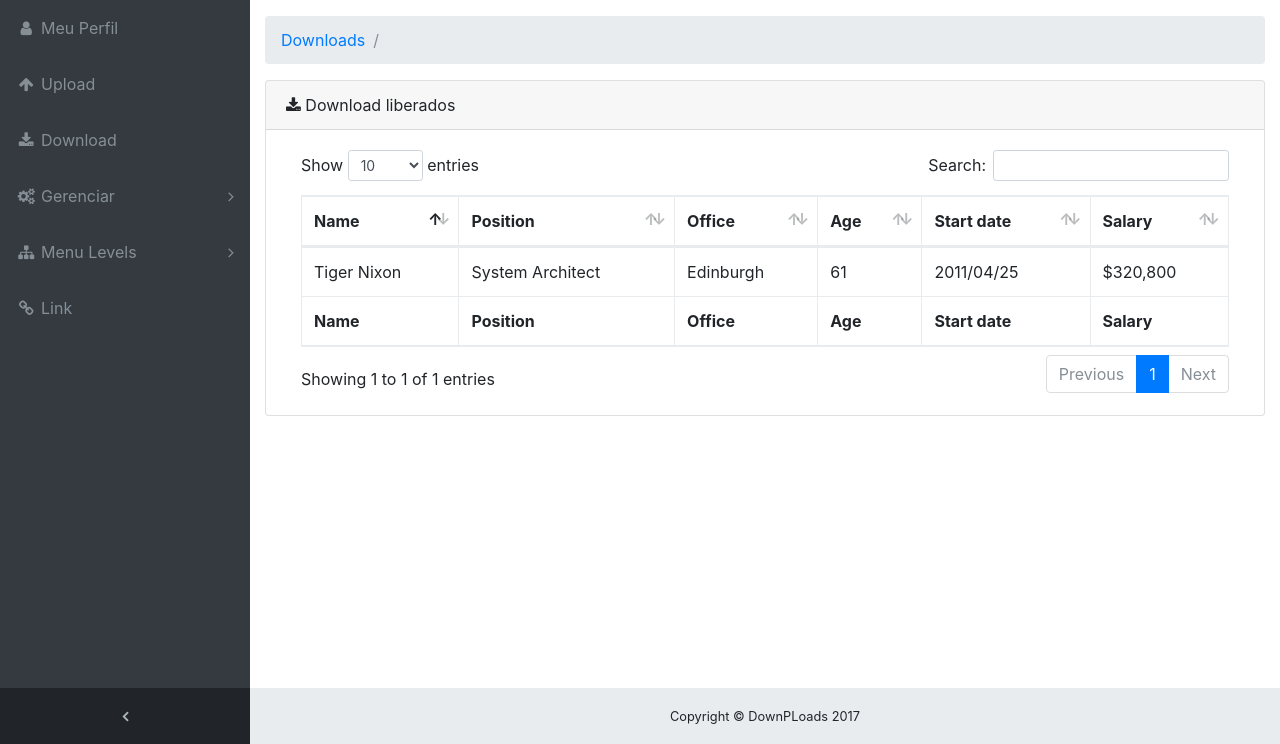
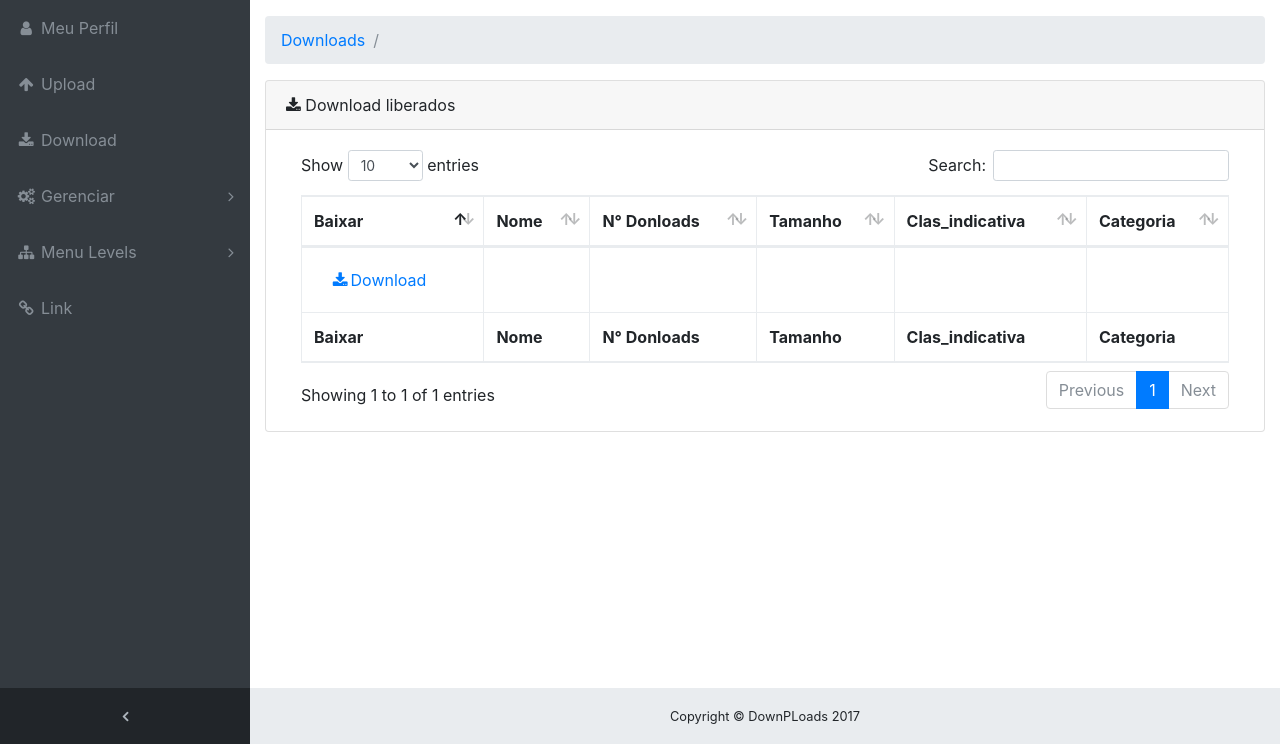
Before and after one commit to Rudinilly/DownPLoads, a PHP site: page /tables.php in a window 1280 px wide. Shown: the part 56-800 px from the top of the page. Run offline with PHP 8.4, Linux system fonts and the light colour scheme; the visitor is signed in with stand-in values (Sample User, id 1); tables that the repository leaves empty or names only in its code hold one stand-in row (values such as "Sample post"); data that the repository does not hold is empty.

Commit message:
Andrey: Página de Download; Mostrar os arquivos que estâo disponíveis para o usuário baixar e deixar deixar a página funcional,ou seja, que o usuário consiga fazer os downloads.

```diff
--- a/Parte2/tables.php
+++ b/Parte2/tables.php
@@ -1,4 +1,5 @@
 <?php
+require 'conexao.php';
 session_start();
 if (isset($_SESSION['usuario'])) {
 	$logado = $_SESSION['usuario'];
@@ -8,6 +9,15 @@ if (isset($_SESSION['usuario'])) {
 if (isset($_GET['sair'])) {
 	unset($_SESSION['usuario']);
 	header("location:login.html");
+}
+$sql = "SELECT*FROM usuarios";
+$query = mysqli_query($con, $sql);
+while ($u = mysqli_fetch_assoc($query)){
+    $usu = $u['Email_usu'];
+    if($logado == $usu){
+        $idade = $u['Idade_usu'];
+    }
+
 }
 ?>
 <!DOCTYPE html>
@@ -143,33 +153,42 @@ if (isset($_GET['sair'])) {
             <table class="table table-bordered" id="dataTable" width="100%" cellspacing="0">
               <thead>
                 <tr>
-                  <th>Name</th>
-                  <th>Position</th>
-                  <th>Office</th>
-                  <th>Age</th>
-                  <th>Start date</th>
-                  <th>Salary</th>
+                  <th>Baixar</th>
+                  <th>Nome</th>
+                  <th>N° Donloads</th>
+                  <th>Tamanho</th>
+                  <th>Clas_indicativa</th>
+                  <th>Categoria</th>
                 </tr>
               </thead>
               <tfoot>
                 <tr>
-                  <th>Name</th>
-                  <th>Position</th>
-                  <th>Office</th>
-                  <th>Age</th>
-                  <th>Start date</th>
-                  <th>Salary</th>
+                  <th>Baixar</th>
+                  <th>Nome</th>
+                  <th>N° Donloads</th>
+                  <th>Tamanho</th>
+                  <th>Clas_indicativa</th>
+                  <th>Categoria</th>
                 </tr>
               </tfoot>
               <tbody>
-                <tr>
-                  <td>Tiger Nixon</td>
-                  <td>System Architect</td>
-                  <td>Edinburgh</td>
-                  <td>61</td>
-                  <td>2011/04/25</td>
-                  <td>$320,800</td>
-                </tr>
+                <?php
+                $sqla = "SELECT * FROM arquivos";
+                $querya = mysqli_query($con, $sqla);
+                while($a = mysqli_fetch_assoc($querya)){
+                    if($idade>=$a['Clas_indicativa']){
+                        echo "<tr>";
+                        echo "<td><a class='nav-link' href='arquivos/".$a['Nome_arq']."' download><i class='fa fa-fw  fa-download'></i><span class='nav-link-text'>Download</span></a></td>";
+                        echo "<td>".$a['Nome_arq']."</td>";
+                        echo "<td>".$a['N_Downloads']."</td>";
+                        echo "<td>".$a['Tamanho_arq']."</td>";
+                        echo "<td>".$a['Clas_indicativa']."</td>";
+                        echo "<td>".$a['Categoria']."</td>";
+                        echo "</tr>";
+                    }
+                }
+                ?>
+
               </tbody>
             </table>
           </div>
```
